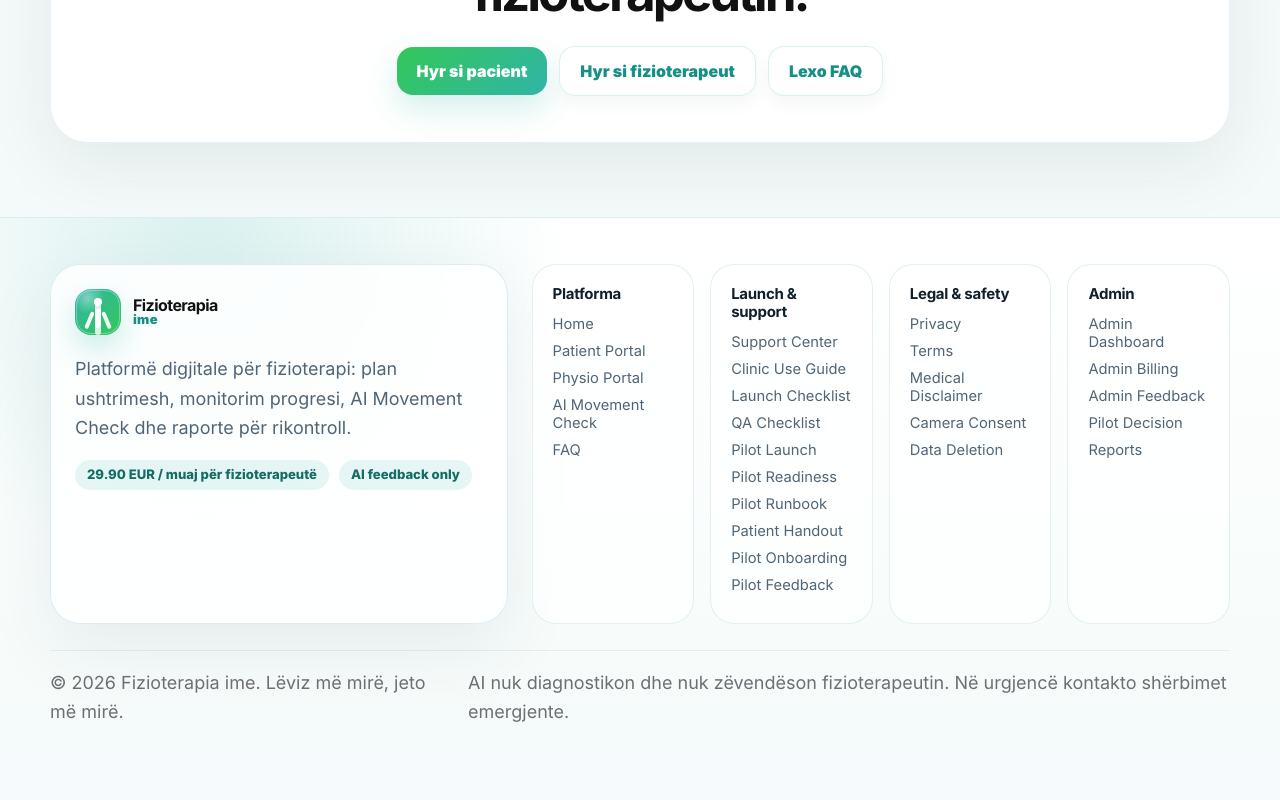
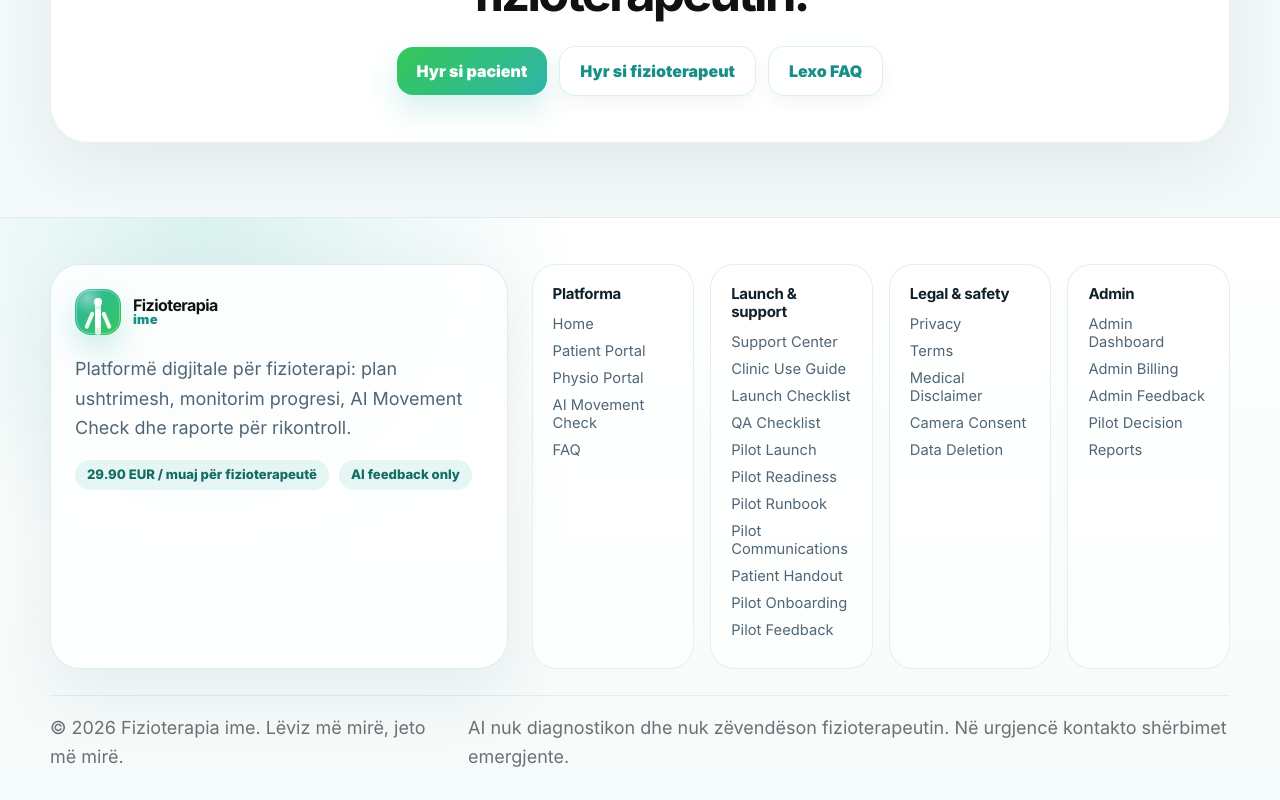
Before and after one commit to diellzarabushaj-source/FIZIOTERAPIA-IME, a Next.js app: page / in a window 1280 px wide. Shown: the part 3065-3865 px from the top of the page. Before the commit the page ends 3820 px from the top, so only its background shows below. Built offline with nearby package versions, Linux system fonts and the light colour scheme; no server answers.

Commit message:
Add pilot communications to footer

```diff
--- a/components/SiteFooter.tsx
+++ b/components/SiteFooter.tsx
@@ -21,6 +21,7 @@ const footerSections = [
       ["Pilot Launch", "/pilot-launch"],
       ["Pilot Readiness", "/pilot-readiness"],
       ["Pilot Runbook", "/pilot-runbook"],
+      ["Pilot Communications", "/pilot-communications"],
       ["Patient Handout", "/patient-handout"],
       ["Pilot Onboarding", "/pilot-onboarding"],
       ["Pilot Feedback", "/pilot-feedback"],
```
